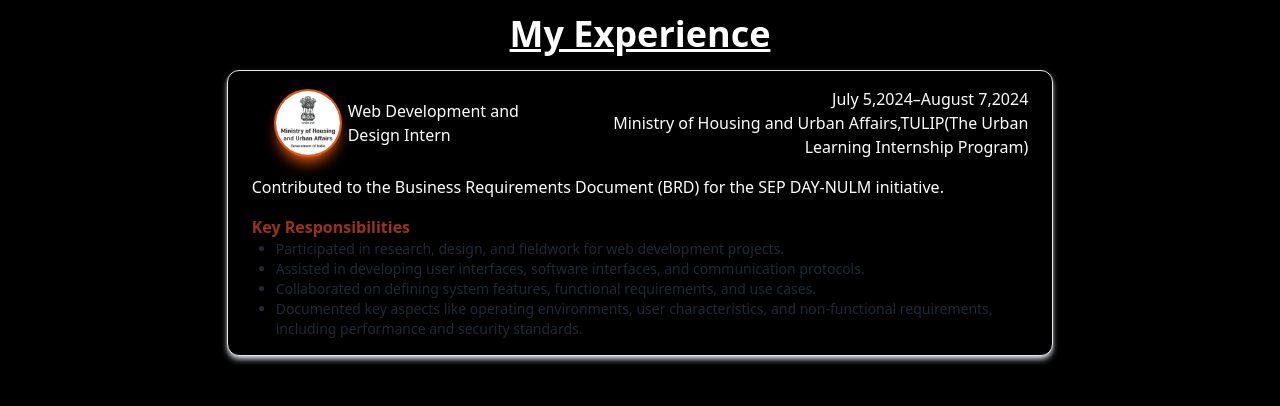
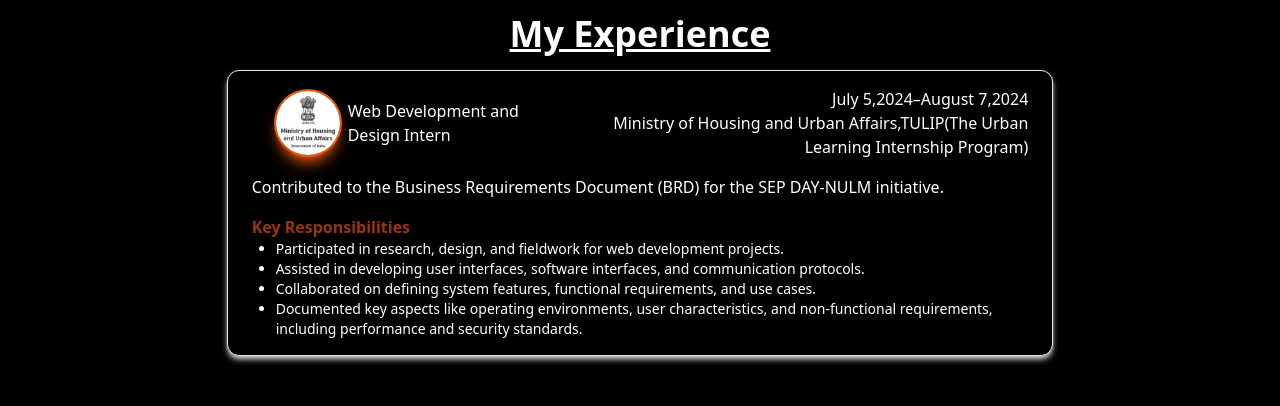
Before and after one commit to SaiBende/SaiBende, a React (Create React App) app: page / in a window 1280 px wide. Shown: the part 650-1056 px from the top of the page. Built offline with nearby package versions, Linux system fonts and the light colour scheme.

Commit message:
change related to fonts2

```diff
--- a/src/sections/Experience.js
+++ b/src/sections/Experience.js
@@ -10,7 +10,7 @@ function Experience() {
                 <h1 className='text-white text-4xl  justify-center text-center underline font-bold py-4'> My Experience
                 </h1>
 
-                <div class='flex flex-col items-center justify-between bg-black dark:bg-black-800 shadow-md shadow-gray-300 text-gray-800 dark:text-gray-200 border border-gray-200 dark:border-gray-600 w-full md:w-8/12 mx-auto h-auto rounded-xl transition-all ease-in-out duration-500 mb-4 py-2 px-2 md:px-4'>
+                <div class='flex flex-col items-center justify-between bg-black dark:bg-black-800 shadow-md shadow-gray-300 text-white dark:text-white border border-gray-200 dark:border-gray-600 w-full md:w-8/12 mx-auto h-auto rounded-xl transition-all ease-in-out duration-500 mb-4 py-2 px-2 md:px-4'>
                     <div class='w-full flex items-center justify-between'>
                         <div class='flex items-center justify-center px-2 md:px-6'>
                             <img class='w-16  rounded-full ring-2 ring-orange-600 shadow-lg shadow-orange-600 m-2 md:block sm:flex-col' src={interncomplogo} alt="" />
@@ -27,7 +27,7 @@ function Experience() {
                     <div class='text-left p-2'>
                         <p class='text-sm lg:text-base text-white pb-4'> Contributed to the Business Requirements Document (BRD) for the SEP DAY-NULM initiative.</p>
                         <h4 class='text-base text-orange-800 font-semibold'>Key Responsibilities</h4>
-                        <ul class='text-sm list-disc ml-6'>
+                        <ul class='text-sm list-disc ml-6 text-white'>
                             <li>Participated in research, design, and fieldwork for web development projects.</li>
                             <li>Assisted in developing user interfaces, software interfaces, and communication protocols.</li>
                             <li>Collaborated on defining system features, functional requirements, and use cases.</li>
```
